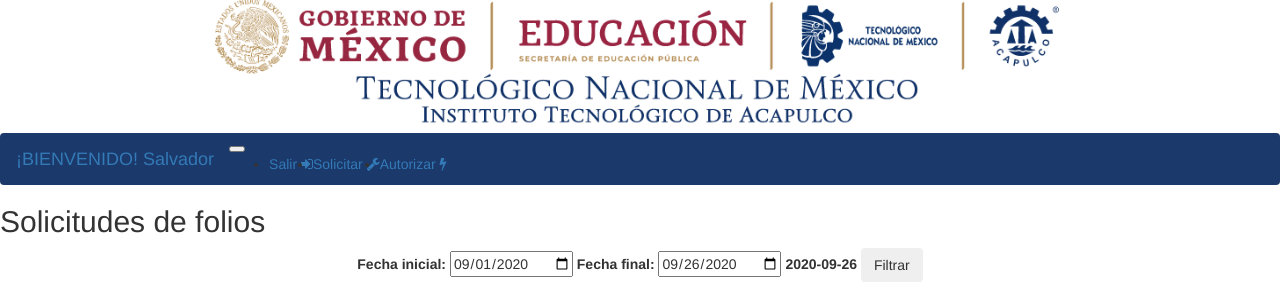
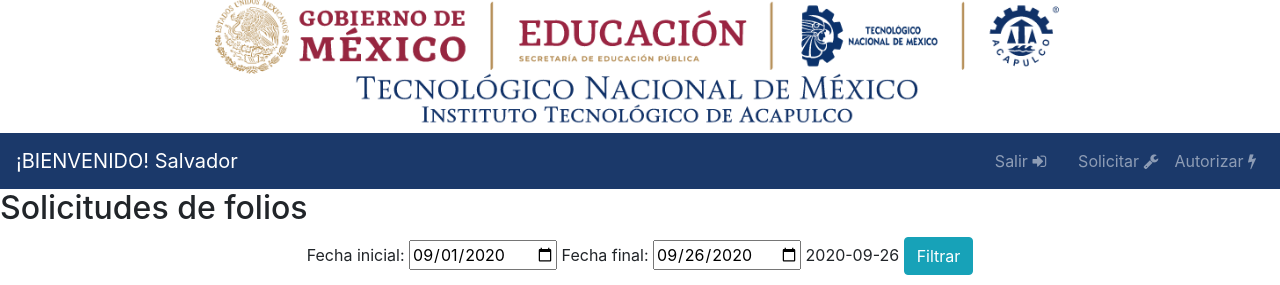
Before and after one commit to Civan98/SOFTWARE-FOLIOS-ITA, a PHP site: page /control.php in a window 1280 px wide; the page is wider, and only the part inside the window is pictured. Shown: the top 285 px of that part. Run offline with PHP 8.4, Linux system fonts and the light colour scheme; a user stored in the database is signed in; data comes from the database, SQL or seed files in the repository; data that the repository does not hold is empty.

Commit message:
Rediseño para firefox,chrome
xd

```diff
--- a/autorizar.php
+++ b/autorizar.php
@@ -21,8 +21,9 @@
     <head>
         <title>Autorización de folios</title>
         <meta charset="utf-8">
-        <link rel="stylesheet" type="text/css" href="css/bootstrap.css">
-        <link href="https://maxcdn.bootstrapcdn.com/font-awesome/4.7.0/css/font-awesome.min.css" rel="stylesheet">
+         <link href="https://maxcdn.bootstrapcdn.com/font-awesome/4.7.0/css/font-awesome.min.css" rel="stylesheet">
+         <link rel="stylesheet" href="https://stackpath.bootstrapcdn.com/bootstrap/4.5.2/css/bootstrap.min.css" integrity="sha384-JcKb8q3iqJ61gNV9KGb8thSsNjpSL0n8PARn9HuZOnIxN0hoP+VmmDGMN5t9UJ0Z" crossorigin="anonymous">
+
 
     </head>
     <body>
--- a/control.php
+++ b/control.php
@@ -53,7 +53,8 @@
     <head>
         <title>Control de folios</title>
         <meta charset="utf-8">
-          <link rel="stylesheet" type="text/css" href="css/bootstrap.min.css">
+
+         <link rel="stylesheet" href="https://stackpath.bootstrapcdn.com/bootstrap/4.5.2/css/bootstrap.min.css" integrity="sha384-JcKb8q3iqJ61gNV9KGb8thSsNjpSL0n8PARn9HuZOnIxN0hoP+VmmDGMN5t9UJ0Z" crossorigin="anonymous">
 
           <link href="https://maxcdn.bootstrapcdn.com/font-awesome/4.7.0/css/font-awesome.min.css" rel="stylesheet">
 
@@ -120,7 +121,7 @@
         <label for="fecha_final">Fecha final:  </label>
         <input type="date" id="fecha" name="fecha_final" value="<?php echo $fecha_final; ?>">
         <label for=""> <?php echo $fecha_final ?></label>
-        <input type="submit" value="Filtrar" class="btn info-btn">
+        <button type="submit" value="Filtrar" class="btn btn-info">Filtrar</button>
         </form>
         </div>
         <div>
@@ -233,18 +234,25 @@
                             <input type="text" name="dS" value=<?php echo $datos['id_depto_sol'];?> hidden="true">
                             <input type="text" name="daS" value=<?php echo $datos['id_depto_genera'];?> hidden="true">
                             <?php if($datos['estado']=="Solicitado"){ ?>
-                                <input type="submit" name="editar" value="Editar" class="btn btn-danger" >
+                                <input type="submit" name="editar" value="Editar" class="btn btn-warning" >
                             <?php } ?>
                         </form>
                     </td>
+                    <!--   /*
                     <td>
-                      <!--  <form action="eliminar.php" method="POST">
+                        <form action="eliminar.php" method="POST">
                             <input type="text" name="id" value=<?php echo $datos['id_solicitud'];?> hidden="true">
                             <input type="text" name="dS" value=<?php echo $datos['id_depto_sol'];?> hidden="true">
                             <input type="text" name="daS" value=<?php echo $datos['id_depto_genera'];?> hidden="true">
                             <input type="submit" name="eliminar" value="Eliminar"  class="btn btn-danger" >
                         </form>
-                        -->
+
+                    </td>
+                    */
+                    -->
+                    <td>
+
+                        <button class="btn btn-success">Imprimir</button>
                     </td>
 
                 </tr>
@@ -401,6 +409,8 @@
 
 
         </div>
+
+
     <script type="text/javascript" src="js/jquery.min.js"></script>
     <script type="text/javascript" src="js/bootstrap.min.js"></script>
     </body>
--- a/eliminar.php
+++ b/eliminar.php
@@ -23,7 +23,7 @@
     <head>
         <title>Eliminar solicitud de folios</title>
         <meta charset="utf-8">
-        <link rel="stylesheet" type="text/css" href="css/bootstrap.min.css">
+ <link rel="stylesheet" href="https://stackpath.bootstrapcdn.com/bootstrap/4.5.2/css/bootstrap.min.css" integrity="sha384-JcKb8q3iqJ61gNV9KGb8thSsNjpSL0n8PARn9HuZOnIxN0hoP+VmmDGMN5t9UJ0Z" crossorigin="anonymous">
     </head>
     <body>
      <nav class="navbar navbar-expand-lg navbar-light navbar-dark" style="background-color: #1B396A">
--- a/formsolicitar.php
+++ b/formsolicitar.php
@@ -25,7 +25,8 @@
     <head>
         <title>Solicitar folios</title>
         <meta charset="utf-8">
-         <link rel="stylesheet" type="text/css" href="css/bootstrap.css">
+ <link rel="stylesheet" href="https://stackpath.bootstrapcdn.com/bootstrap/4.5.2/css/bootstrap.min.css" integrity="sha384-JcKb8q3iqJ61gNV9KGb8thSsNjpSL0n8PARn9HuZOnIxN0hoP+VmmDGMN5t9UJ0Z" crossorigin="anonymous">
+
             <link href="https://maxcdn.bootstrapcdn.com/font-awesome/4.7.0/css/font-awesome.min.css" rel="stylesheet">
 
     </head>
@@ -132,7 +133,7 @@
                 <input type="number" name="cantidad" id="cantidad" min="1" pattern="^[0-9]+"><br><br>
                 <label for="asunto">Asunto:</label>
                 <textarea name="asunto" id="asunto" maxlength="100" cols="50" rows="5"></textarea><br><br>
-                <input type="submit" name="enviar" id="enviar" class="btn btn-primary btn-lg">
+                <button type="submit" name="enviar" id="enviar" class="btn btn-primary btn-lg">Enviar</button>
             </div>
             </form>
 
--- a/modificar.php
+++ b/modificar.php
@@ -23,8 +23,10 @@
     <head>
         <title>Modificar solicitud de folios</title>
         <meta charset="utf-8">
-        <link rel="stylesheet" type="text/css" href="css/bootstrap.css">
-            <link href="https://maxcdn.bootstrapcdn.com/font-awesome/4.7.0/css/font-awesome.min.css" rel="stylesheet">
+
+<link rel="stylesheet" href="https://stackpath.bootstrapcdn.com/bootstrap/4.5.2/css/bootstrap.min.css" integrity="sha384-JcKb8q3iqJ61gNV9KGb8thSsNjpSL0n8PARn9HuZOnIxN0hoP+VmmDGMN5t9UJ0Z" crossorigin="anonymous">
+
+<link href="https://maxcdn.bootstrapcdn.com/font-awesome/4.7.0/css/font-awesome.min.css" rel="stylesheet">
 
     </head>
     <body>
--- a/register.php
+++ b/register.php
@@ -14,7 +14,7 @@
     <meta http-equiv="Content-Type" content="text/html; charset=utf-8" />
     <title>TecNM | Tecnológico Nacional de México Campus Acapulco</title>
     <link rel="stylesheet" type="text/css" href="css/gral.css">
-    <link rel="stylesheet" type="text/css" href="css/bootstrap.css">
+ <link rel="stylesheet" href="https://stackpath.bootstrapcdn.com/bootstrap/4.5.2/css/bootstrap.min.css" integrity="sha384-JcKb8q3iqJ61gNV9KGb8thSsNjpSL0n8PARn9HuZOnIxN0hoP+VmmDGMN5t9UJ0Z" crossorigin="anonymous">
 </head>
 
 
--- a/signup.php
+++ b/signup.php
@@ -16,7 +16,8 @@
     <meta http-equiv="Content-Type" content="text/html; charset=utf-8" />
     <title>TecNM | Tecnológico Nacional de México Campus Acapulco</title>
     <link rel="stylesheet" type="text/css" href="css/gral.css">
-    <link rel="stylesheet" type="text/css" href="css/bootstrap.css">
+     <link rel="stylesheet" href="https://stackpath.bootstrapcdn.com/bootstrap/4.5.2/css/bootstrap.min.css" integrity="sha384-JcKb8q3iqJ61gNV9KGb8thSsNjpSL0n8PARn9HuZOnIxN0hoP+VmmDGMN5t9UJ0Z" crossorigin="anonymous">
+
 </head>
 
 
```
Also changed, not shown: index.php (+5 -3 lines).
